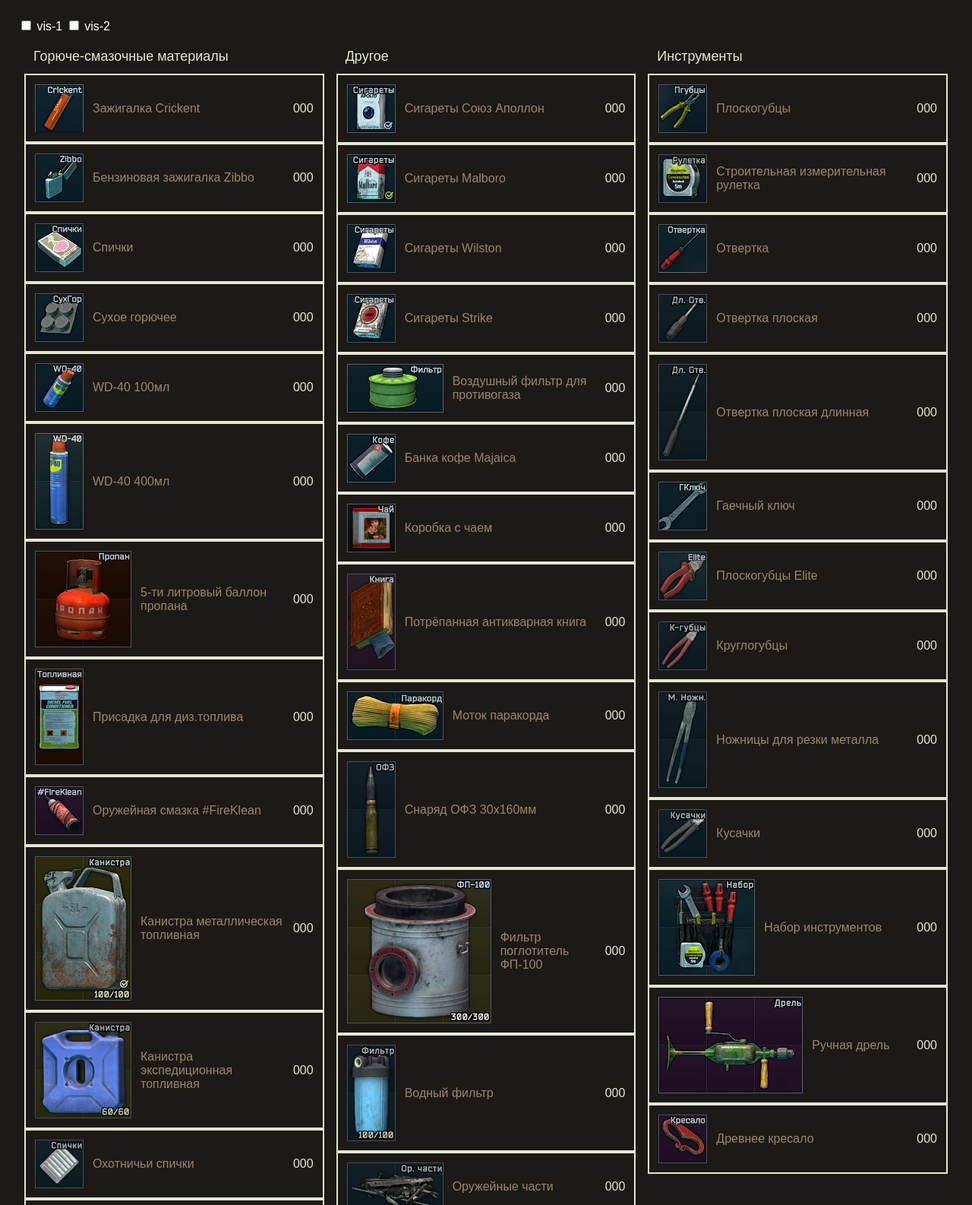
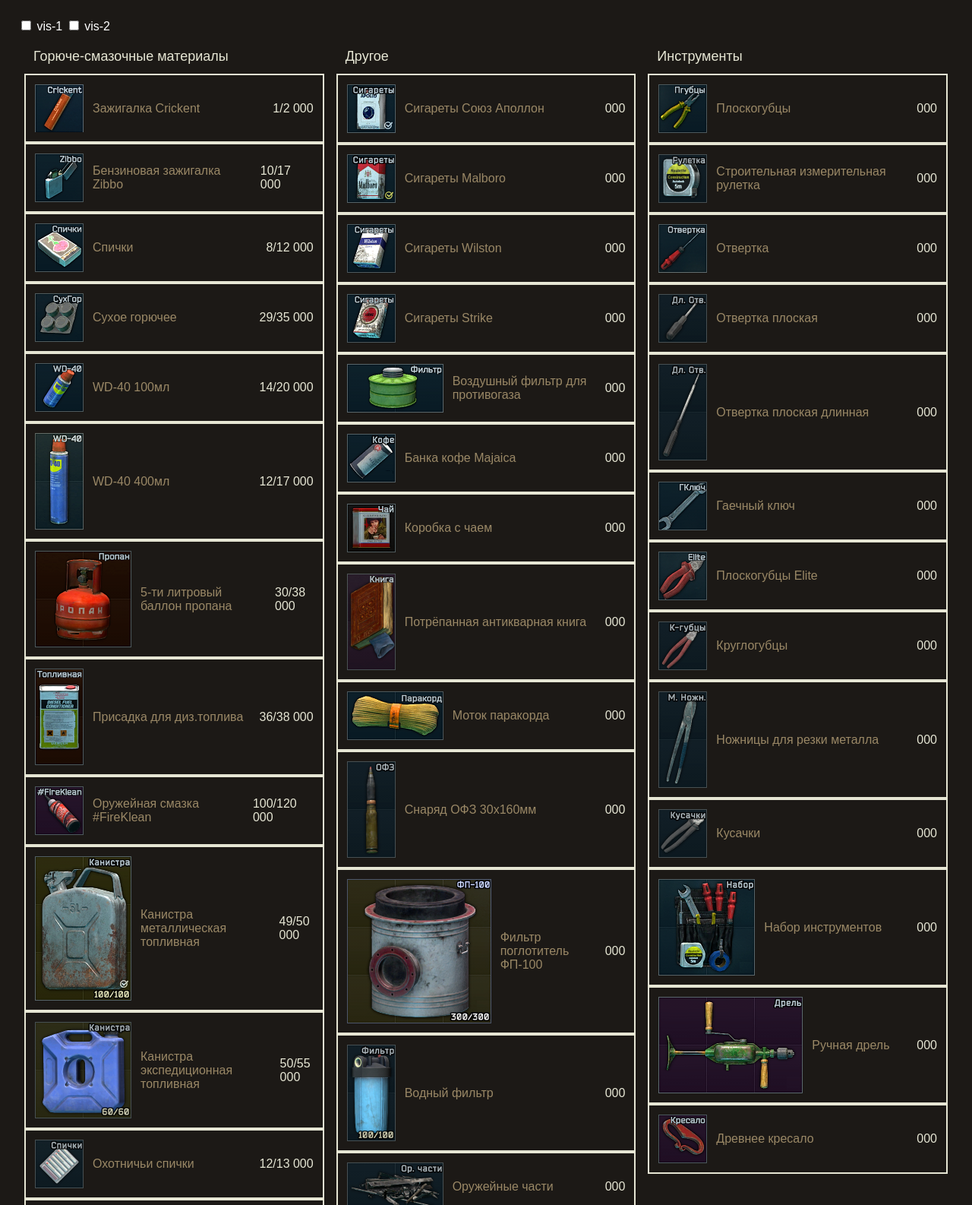
Before and after one commit to Deniszhuzhkov/tarkov-maps, a website: page items/index.html in a window 1280 px wide. Shown: the top 1586 px of the page at 76% size. Drawn offline with Linux system fonts and the light colour scheme.

```diff
--- a/items/index.html
+++ b/items/index.html
@@ -98,67 +98,67 @@
     <div class="item">
       <div class="img-item"><img src="../images/Crickent_icon.png" alt="" class="img-item__img"></div>
       <div class="item__name">Зажигалка Crickent</div>
-      <div class="item__count">000</div>
+      <div class="item__count">1/2 000</div>
     </div>
     <div class="item">
       <div class="img-item"><img src="../images/Zibbo_icon.png" alt="" class="img-item__img"></div>
       <div class="item__name">Бензиновая зажигалка Zibbo</div>
-      <div class="item__count">000</div>
+      <div class="item__count">10/17 000</div>
     </div>
     <div class="item">
       <div class="img-item"><img src="../images/Spichki_icon.png" alt="" class="img-item__img"></div>
       <div class="item__name">Спички</div>
-      <div class="item__count">000</div>
+      <div class="item__count">8/12 000</div>
     </div>
     <div class="item">
       <div class="img-item"><img src="../images/Suhgor_icon.png" alt="" class="img-item__img"></div>
       <div class="item__name">Сухое горючее</div>
-      <div class="item__count">000</div>
+      <div class="item__count">29/35 000</div>
     </div>
     <div class="item">
       <div class="img-item"><img src="../images/WD-40_100ml_icon.png" alt="" class="img-item__img"></div>
       <div class="item__name">WD-40 100мл</div>
-      <div class="item__count">000</div>
+      <div class="item__count">14/20 000</div>
     </div>
     <div class="item">
       <div class="img-item"><img src="../images/WD-40_400ml_icon.png" alt="" class="img-item__img"></div>
       <div class="item__name">WD-40 400мл</div>
-      <div class="item__count">000</div>
+      <div class="item__count">12/17 000</div>
     </div>
     <div class="item">
       <div class="img-item"><img src="../images/Propan_icon.png" alt="" class="img-item__img"></div>
       <div class="item__name">5-ти литровый баллон пропана</div>
-      <div class="item__count">000</div>
+      <div class="item__count">30/38 000</div>
     </div>
     <div class="item">
       <div class="img-item"><img src="../images/ToplivnayaPrisadka_icon.png" alt="" class="img-item__img"></div>
       <div class="item__name">Присадка для диз.топлива</div>
-      <div class="item__count">000</div>
+      <div class="item__count">36/38 000</div>
     </div>
     <div class="item">
       <div class="img-item"><img src="../images/Smazka_icon.png" alt="" class="img-item__img"></div>
       <div class="item__name">Оружейная смазка #FireKlean</div>
-      <div class="item__count">000</div>
+      <div class="item__count">100/120 000</div>
     </div>
     <div class="item">
       <div class="img-item"><img src="../images/Kanistra_metall_icon.png" alt="" class="img-item__img"></div>
       <div class="item__name">Канистра металлическая топливная</div>
-      <div class="item__count">000</div>
+      <div class="item__count">49/50 000</div>
     </div>
     <div class="item">
       <div class="img-item"><img src="../images/Kanistra_exp_toplivnaya.png" alt="" class="img-item__img"></div>
       <div class="item__name">Канистра экспедиционная топливная</div>
-      <div class="item__count">000</div>
+      <div class="item__count">50/55 000</div>
     </div>
     <div class="item">
       <div class="img-item"><img src="../images/Item_barter_flammable_huntermatches_ico.png" alt="" class="img-item__img"></div>
       <div class="item__name">Охотничьи спички</div>
-      <div class="item__count">000</div>
+      <div class="item__count">12/13 000</div>
     </div>
     <div class="item">
       <div class="img-item"><img src="../images/Item_barter_flammable_survlighter_ico.png" alt="" class="img-item__img"></div>
       <div class="item__name">Зажигалка выживальщика SurvL</div>
-      <div class="item__count">000</div>
+      <div class="item__count">14/18 000</div>
     </div>
   </div>
   <div class="list__section">
```
